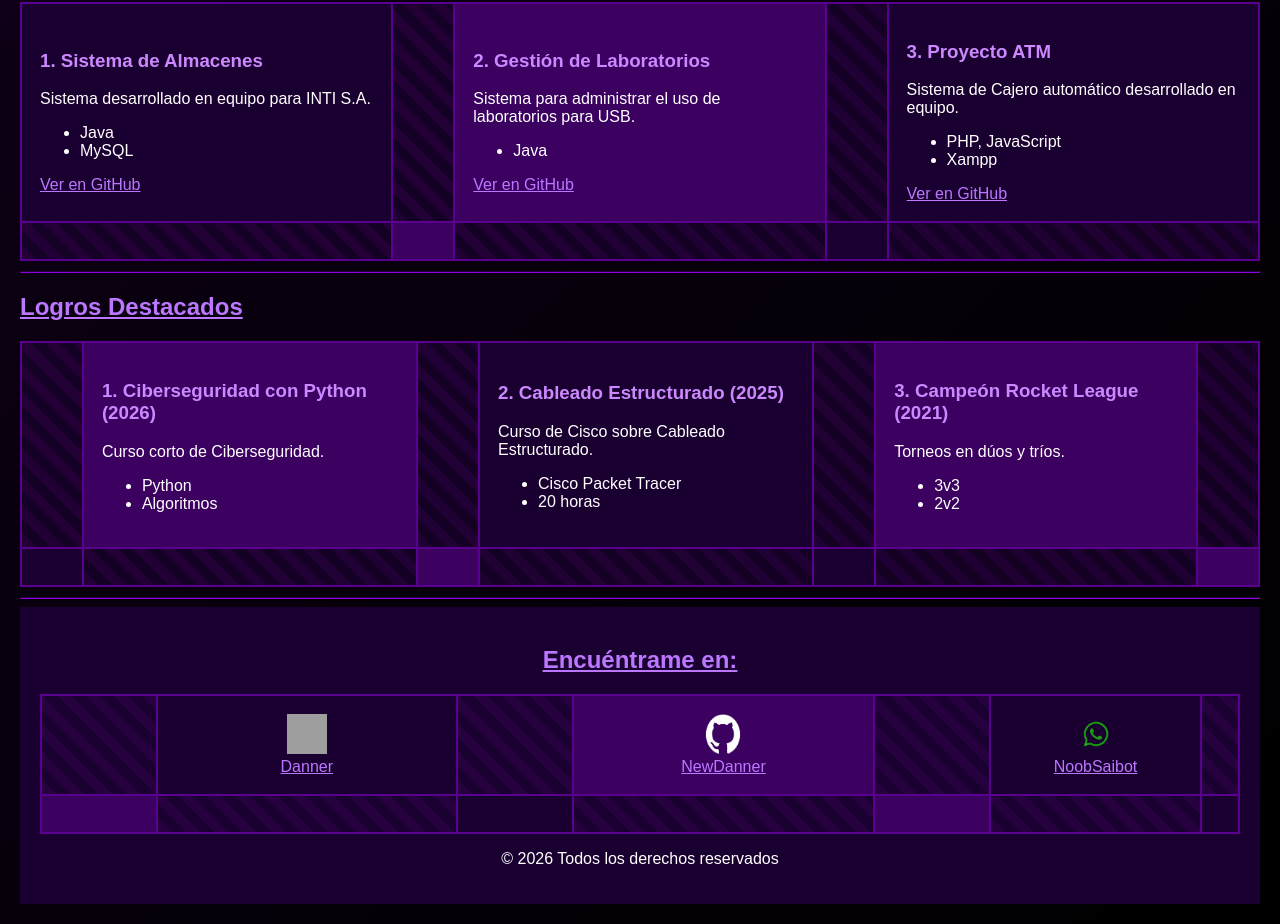
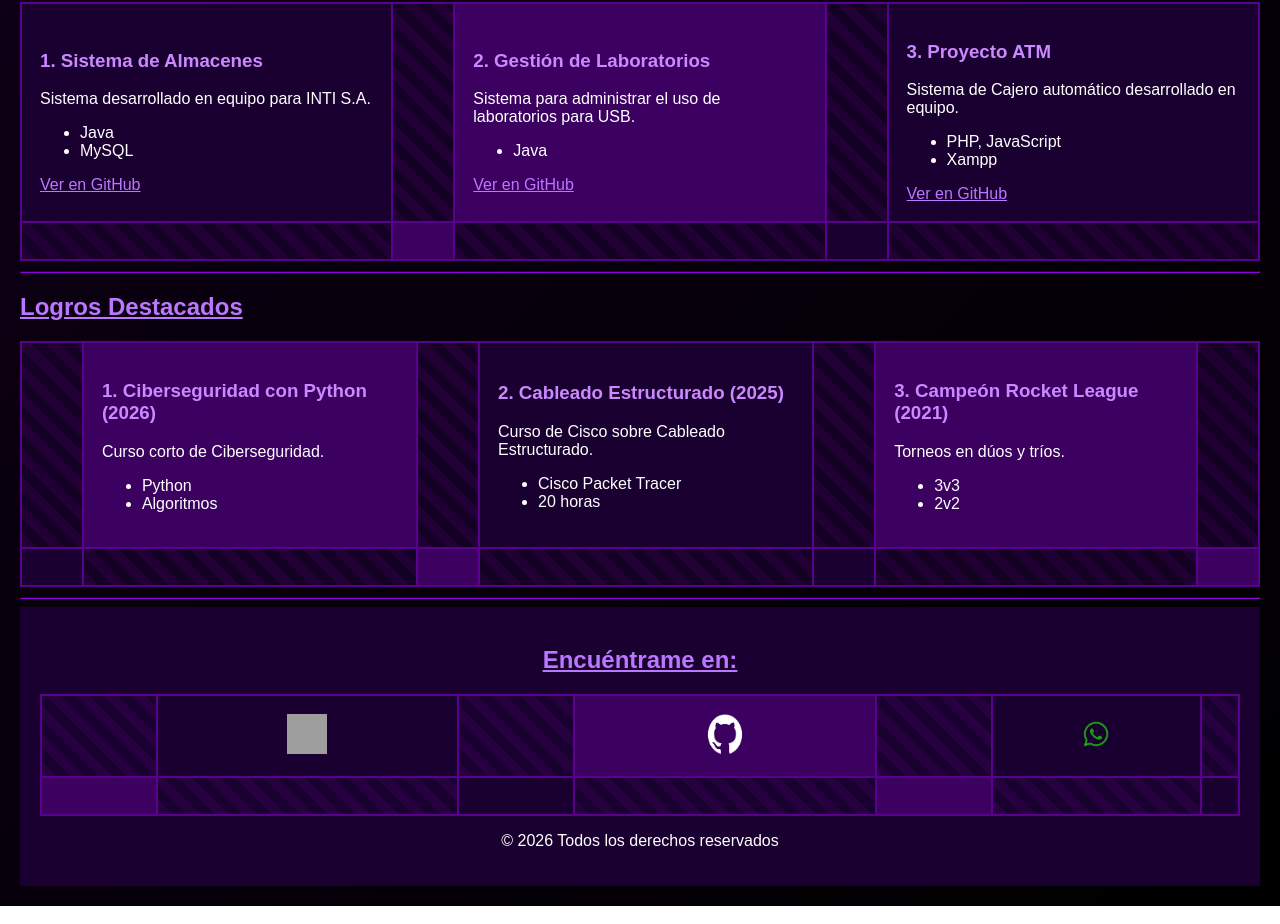
Before and after one commit to NewDanner/Presentation-DSQ, a plain HTML site: page index.html in a window 1280 px wide. Shown: the part 3249-4173 px from the top of the page. Drawn offline with Linux system fonts and the light colour scheme; grey boxes are pictures that could not be loaded.

Commit message:
Made some changes.

```diff
--- a/index.html
+++ b/index.html
@@ -424,21 +424,18 @@
                 <td class="celda-oscura" width="26%" align="center">
                     <a href="https://trello.com/invite/b/698f0e8d45062152de2bfce0/ATTI640433e135533988fa2062e912212128A85CA6C6/atm-project" target="_blank">
                         <img src="https://cdn-icons-png.flaticon.com/512/2504/2504834.png" alt="Trello" width="40" height="40"><br>
-                        Danner
                     </a>
                 </td>
                 <td class="deco" width="10%"></td>
                 <td class="celda-clara" width="26%" align="center">
                     <a href="https://github.com/NewDanner" target="_blank">
                         <img src="img/github.png" alt="GitHub" width="60" height="40"><br>
-                        NewDanner
                     </a>
                 </td>
                 <td class="deco" width="10%"></td>
                 <td class="celda-oscura" width="26%" align="center">
                     <a href="https://wa.me/+59178933585" target="_blank">
                         <img src="img/Whatsapp.png" alt="Whatsapp" width="40" height="40"><br>
-                        NoobSaibot
                     </a>
                 </td>
                 <td class="deco" width="10%"></td>
```
